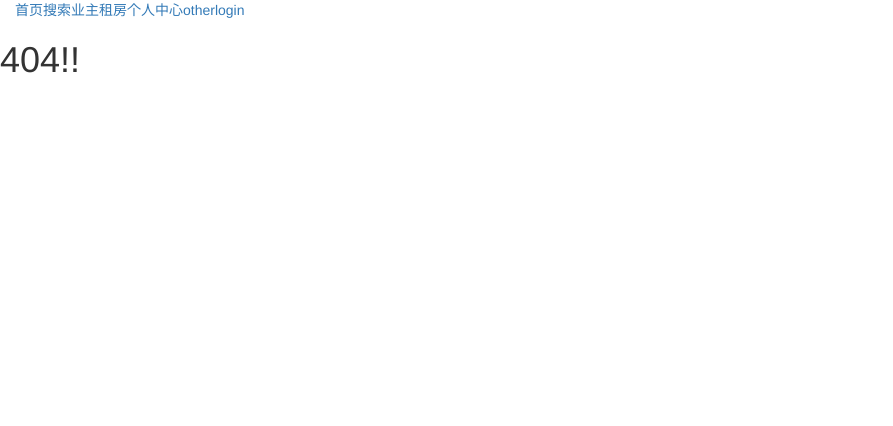
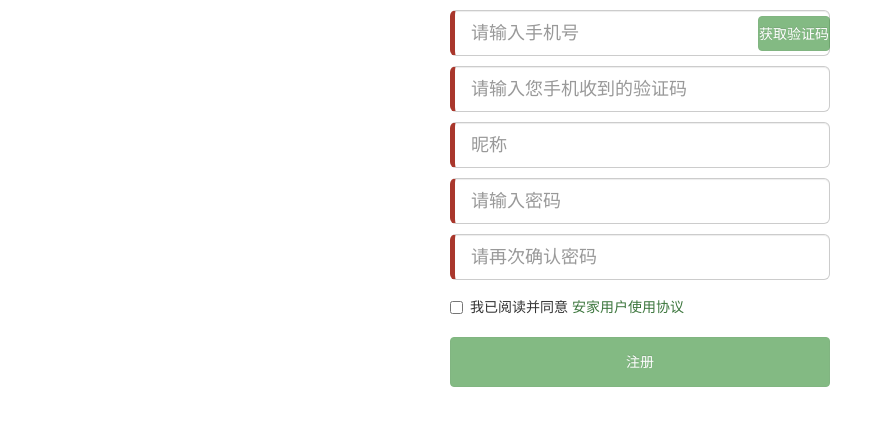
Before and after one commit to dji2/anjia, an Angular app in the folder anjiaApp/: page /register in a window 1280 px wide. Before the commit this address had no page. Shown: the top 426 px of the page, without its empty margins (0-893 px from the left). Built offline with nearby package versions, Linux system fonts and the light colour scheme.

Commit message:
注册登录实现对后台请求数据

```diff
--- a/anjiaApp/src/app/app-routing.module.ts
+++ b/anjiaApp/src/app/app-routing.module.ts
@@ -11,6 +11,7 @@ import { PositionDetailComponent } from './positons/position-detail/position-det
 import { OwnerComponent } from './owner/owner.component';
 import { HousesComponent } from './houses/houses.component';
 import { HousesDetailsComponent } from './houses/houses-details/houses-details.component';
+import { RegisterComponent } from './register/register.component';
 
 
 const routes: Routes = [
@@ -37,6 +38,10 @@ const routes: Routes = [
     component: OwnerComponent
   },
   {
+    path: 'register',
+    component: RegisterComponent
+  },
+  {
     path: 'detail/:id',
     component: HousesDetailsComponent
   },
--- a/anjiaApp/src/app/app.component.html
+++ b/anjiaApp/src/app/app.component.html
@@ -10,6 +10,7 @@
       <a  routerLink="/personal-center" routerLinkActive="active">个人中心</a>
       <a  routerLink="/other" routerLinkActive="active">other</a>
       <a  routerLink="/login" routerLinkActive="active">login</a>
+      <a  routerLink="/register" routerLinkActive="active">register</a>
     </div>
   </nav>
 
--- a/anjiaApp/src/app/app.module.ts
+++ b/anjiaApp/src/app/app.module.ts
@@ -51,7 +51,8 @@ import { RegisterComponent } from './register/register.component';
     FormsModule,
     HttpClientModule,
     PersonalCenterModule,  //这里一定要放在根路由上面
-    AppRoutingModule,
+    AppRoutingModule
+
 
   ],
   providers: [GlobalPropertyService],
--- a/anjiaApp/src/app/login/login.component.html
+++ b/anjiaApp/src/app/login/login.component.html
@@ -1,6 +1,7 @@
 
 
 <form class="form-horizontal" #loginForm="ngForm" style="margin-top: 100px" >
+  {{login_form}}
   <!--这是手机号输入框-->
   <div class="form-group form-group-lg">
     <div class="col-sm-12">
@@ -34,6 +35,7 @@
       <span class="glyphicon glyphicon-triangle-right"></span> 密码大于六位
     </div>
   </div>
+  <!--是否记住密码-->
   <div class="form-group form-group-lg" >
     <div class="col-sm-offset-2 col-sm-10">
       <div class="checkbox">
@@ -43,9 +45,12 @@
       </div>
     </div>
   </div>
+  <!--这是登录按钮-->
   <div class="form-group form-group-lg" >
     <div class="col-sm-offset-2 col-sm-10">
       <button type="submit"  (click)="toLogin(loginForm)" [disabled]="loginForm.form.invalid"  class="btn btn-success btn-login" >登录</button>
+
+      <!--登录后进行验证后的错误信息-->
       <div *ngIf="login_res"
            class="alert alert-danger">
         {{login_res}}
--- a/anjiaApp/src/app/login/login.component.ts
+++ b/anjiaApp/src/app/login/login.component.ts
@@ -1,7 +1,8 @@
 import { Component, OnInit } from '@angular/core';
 import {UsersService} from './../services/users.service';
+import {Router} from '@angular/router';
 
-import {Router} from '@angular/router';
+
 @Component({
   selector: 'app-login',
   templateUrl: './login.component.html',
@@ -12,7 +13,6 @@ import {Router} from '@angular/router';
 export class LoginComponent implements OnInit {
 
   login_res:string;
-  register_res:string;
 
   constructor(
     private userSer:UsersService,
@@ -22,9 +22,9 @@ export class LoginComponent implements OnInit {
   ngOnInit() {
   }
   //单例  单一的实例
-  toLogin(login_form){
+  toLogin(loginForm){
     let that=this;
-    that.userSer.login(login_form.form.value,function (result) {
+    that.userSer.login(loginForm.form.value,function (result) {
       // 弹出接收后台数据数值
       alert(result.stateCode);
 
--- a/anjiaApp/src/app/register/register.component.html
+++ b/anjiaApp/src/app/register/register.component.html
@@ -1,9 +1,11 @@
 <form class="form-horizontal"  #registerForm="ngForm" style="margin-top:10px">
+
+
   <!--输入手机号-->
   <div class="form-group form-group-lg">
     <div class="col-sm-12">
       <input type="text" class="form-control" pattern="^1[34578]\d{9}$" #rgtel="ngModel" [(ngModel)]="rgtelephone"  id="register-telephone" name="register-telephone" placeholder="请输入手机号" required>
-      <button class="tel-yzm  btn btn-success btn-group-lg " [disabled]="rgtel.invalid" id="yzm-register">发送验证码</button>
+      <button class="tel-yzm  btn btn-success btn-group-lg " (click)="getCode(rgtel)"  [disabled]="rgtel.invalid" id="yzm-register">{{code_mes}}</button>
     </div>
   </div>
   <div *ngIf="rgtel.invalid && (rgtel.dirty || rgtel.touched)"
@@ -17,12 +19,12 @@
 
   </div>
 
-
   <!--手机收到的验证码框-->
   <div class="form-group form-group-lg">
     <div class="col-sm-12">
       <input type="text" class="form-control" id="telyzm" #yzm="ngModel" minlength="6" maxlength="6" pattern="^[0-9]{6}$"  [(ngModel)]="registeryzm" name="telyzm" placeholder="请输入您手机收到的验证码" required>
     </div>
+    {{registeryzm}}
   </div>
   <div *ngIf="yzm.invalid && (yzm.dirty || yzm.touched)"
        class="alert alert-danger">
@@ -37,7 +39,6 @@
   </div>
 
   <!--请输入你的昵称-->
-
   <div class="form-group form-group-lg">
     <div class="col-sm-12 form-group-lg">
       <input type="text" class="form-control" #user_name="ngModel" [(ngModel)]="user_name1"  maxlength="8" id=username name=username placeholder="昵称" required>
@@ -85,7 +86,6 @@
 
   </div>
   <!--密码错误提示信息-->
-
   <div *ngIf=" pswconfirm.value != myrgpsw.value"   class="alert alert-danger">
     <span class="glyphicon glyphicon-triangle-right"></span>两次密码不一致
   </div>
@@ -96,7 +96,7 @@
     <div class="col-sm-offset-2 col-sm-10">
       <div class="checkbox">
         <label>
-          <input type="checkbox"> 我已阅读并同意 <a href="" style="color: #3c763d"> 安家用户使用协议</a>
+          <input type="checkbox" required> 我已阅读并同意 <a href="" style="color: #3c763d"> 安家用户使用协议</a>
         </label>
       </div>
     </div>
@@ -104,10 +104,11 @@
   <!--注册按钮-->
   <div class="form-group">
     <div class="col-sm-offset-2 col-sm-10">
-      <button type="submit" (click)="toLogin(registerForm)" [disabled]="registerForm.form.invalid" class="btn btn-success btn-register ">注册</button>
-      <div *ngIf="register_res"
+      <button type="submit" (click)="toRegister(registerForm)" [disabled]="registerForm.form.invalid" class="btn btn-success btn-register ">注册</button>
+
+      <div *ngIf="reg_res"
            class="alert alert-danger">
-        {{register_res}}
+          {{reg_res}}
       </div>
     </div>
   </div>
--- a/anjiaApp/src/app/register/register.component.ts
+++ b/anjiaApp/src/app/register/register.component.ts
@@ -1,15 +1,97 @@
 import { Component, OnInit } from '@angular/core';
 import {UsersService} from './../services/users.service';
+import {Router} from '@angular/router';
+import {GlobalPropertyService} from './../services/global-property.service';
+
 @Component({
   selector: 'app-register',
   templateUrl: './register.component.html',
-  styleUrls: ['./register.component.css']
+  styleUrls: ['./register.component.css'],
+  providers: [UsersService]
+
 })
+
 export class RegisterComponent implements OnInit {
 
-  constructor() { }
+  flag: any=false;
+  iTime= 59;
+  code_mes: any= '获取验证码' ;
+  code_val: any;
+  code_res: any;
+  reg_res: any;
+  num: any;
+
+
+  constructor(
+    private userSer:UsersService,
+    private router:Router,
+    private glo: GlobalPropertyService
+
+
+  ) { }
 
   ngOnInit() {
+    this.glo.hiddenNavs = true;
+    if ( sessionStorage.getItem('token')) {
+      this.router.navigate(['/index']);
+    }
+
   }
 
+  getCode(rgtel){
+    const that = this;
+    console.log(rgtel.form.value);
+    that.userSer.getCodeByphone(rgtel.form.value, function (result) {
+      if (result.stageCode == '1') {
+        that.code_res = ' 该手机号已经注册过 ';
+        console.log(that.code_res);
+      }else if (result.stageCode == 'e004'){
+        that.code_res = '数据库错误！';
+        console.log(that.code_res);
+      }else{
+        if (result){
+          that.num = result.stageCode;
+          that.code_res = '';
+          console.log(that.num);
+          that.RemainTime();
+        }
+      }
+    });
+  }
+
+  toRegister(registerForm){
+    if (this.num == this.code_val) {
+      const that = this;
+      that.userSer.register(registerForm.form.value, function(result){
+        if (result.stageCode == '2'){
+          that.reg_res = '用户名已存在！';
+        }else if (result.stageCode == '1'){
+          sessionStorage.setItem('token', result.token);
+          that.router.navigate(['/index']);
+          that.reg_res = '';
+        }else{
+          that.reg_res = '数据库错误！';
+        }
+      });
+    }else{
+      this.reg_res = '验证码错误!!!';
+    }
+  }
+
+  private timer;
+
+  RemainTime(){
+    this.flag=true;
+    this.timer=setInterval(() => {
+      this.code_mes = this.iTime + '秒后重新获取';
+      this.iTime--;
+      if(this.iTime<0){
+        this.flag=false;
+        clearInterval(this.timer);
+      }
+    }, 1000);
+  }
+
+
+
 }
--- a/anjiaApp/src/app/services/users.service.ts
+++ b/anjiaApp/src/app/services/users.service.ts
@@ -20,9 +20,31 @@ export class UsersService {
       function (error) {
         console.log(error.message);
       }
-
     )
   }
+
+  register(user,callback){
+    this.http.post(this.url+'/register',user).subscribe(
+      function (result) {
+        callback(result);
+      },
+      function (error) {
+        console.log(error.message);
+      }
+    )
+  }
+
+  getCodeByphone(user,callback){
+    this.http.post(this.url+'/getcodebyphone',user).subscribe(
+      function (result) {
+        callback(result);
+      },
+      function (error) {
+        console.log(error.message);
+      }
+    )
+  }
+
 
   addUser(){
 
```
